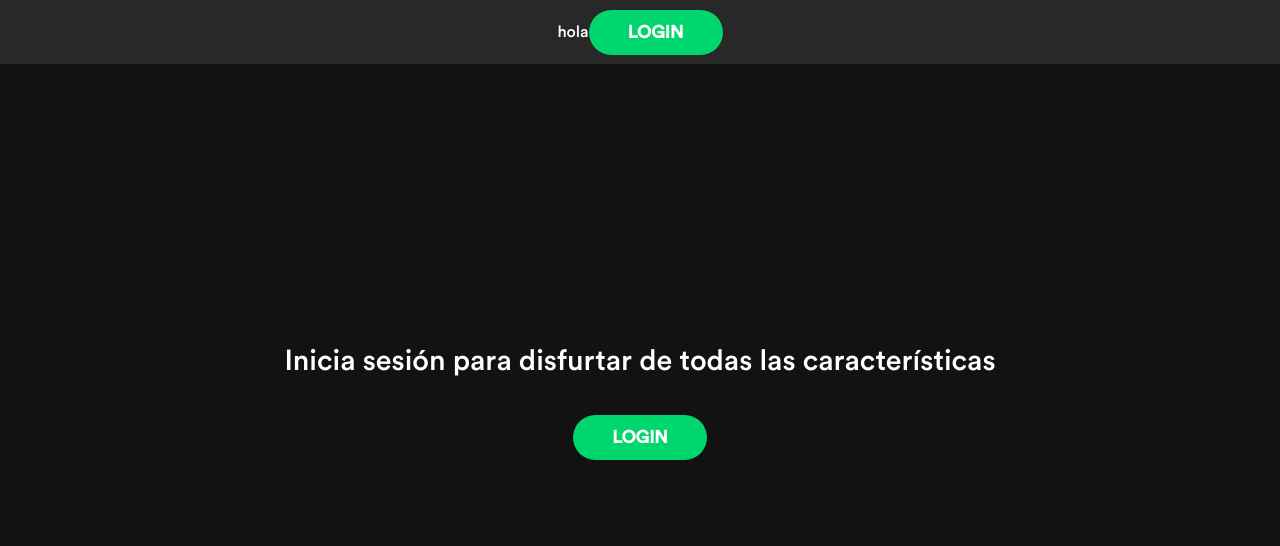
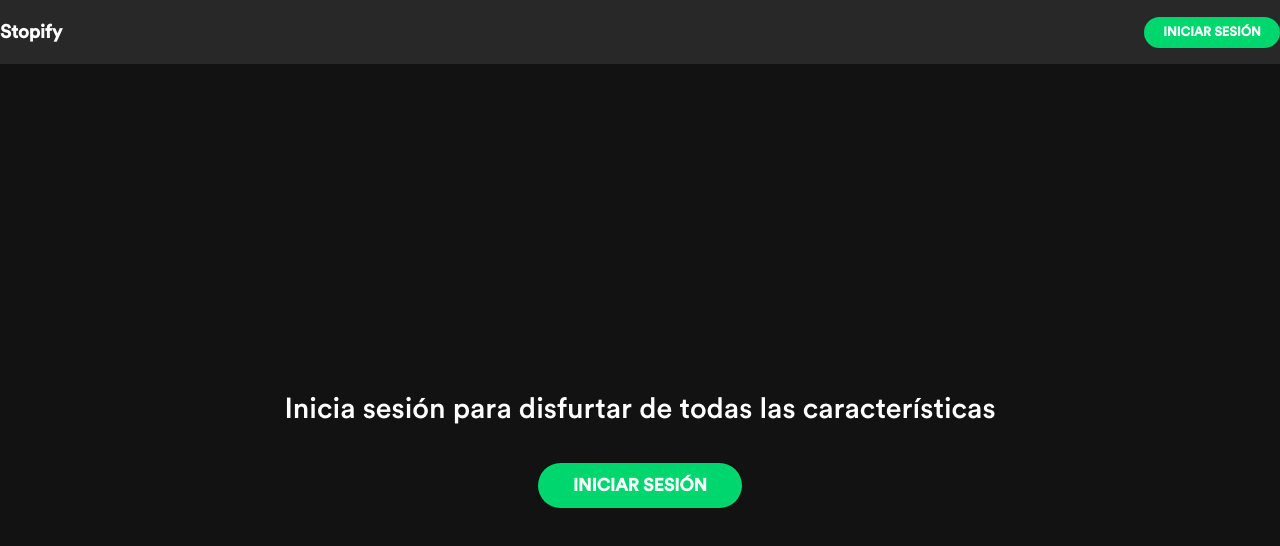
Before and after one commit to ekzGuille/stopify, a Vue app in the folder client/: page / in a window 1280 px wide. Shown: the top 546 px of the page. Built offline with nearby package versions, Linux system fonts and the light colour scheme.

Commit message:
Parametriced button styles

```diff
--- a/client/src/App.vue
+++ b/client/src/App.vue
@@ -4,9 +4,23 @@
       <router-link to="/">Home</router-link> |
       <router-link to="/about">About</router-link>
     </div>-->
+
+    <Header></Header>
     <router-view />
   </div>
 </template>
+
+<script>
+// @ is an alias to /src
+import Header from '@/components/header/Header.vue';
+
+export default {
+  name: 'App',
+  components: {
+    Header,
+  },
+};
+</script>
 
 <style lang="scss">
 @import './variables/_variables.scss';
--- a/client/src/components/header/Header.vue
+++ b/client/src/components/header/Header.vue
@@ -1,7 +1,7 @@
 <template>
   <div class="nav">
-    hola
-    <LoginButton></LoginButton>
+    <h3>Stopify</h3>
+    <LoginButton font-size="0.8rem" padding="8px" width="120px"></LoginButton>
   </div>
 </template>
 
@@ -22,11 +22,15 @@ export default class Header extends Vue {
 <style lang="scss">
 @import './../../variables/_variables.scss';
 
-.nav {
+div.nav {
   background-color: $color-sp-grey;
   height: 8vh;
   display: flex;
-  justify-content: center;
+  justify-content: space-between;
   align-items: center;
+
+  h3 {
+    background-color: $color-sp-grey;
+  }
 }
 </style>
--- a/client/src/components/login-button/LoginButton.vue
+++ b/client/src/components/login-button/LoginButton.vue
@@ -1,12 +1,28 @@
 <template>
-  <div class="login-btn">Login</div>
+  <div class="login-btn" :style="cssVariables">Iniciar sesión</div>
 </template>
 
 <script lang="ts">
-import { Component, Vue } from 'vue-property-decorator';
+import { Component, Prop, Vue } from 'vue-property-decorator';
 
-@Component
-export default class LoginButton extends Vue {}
+@Component({
+  computed: {
+    cssVariables() {
+      return {
+        '--font-size': this.$props.fontSize,
+        '--padding': this.$props.padding,
+        '--width': this.$props.width,
+      };
+    },
+  },
+})
+export default class LoginButton extends Vue {
+  @Prop({ default: '1.1rem' }) fontSize!: string;
+
+  @Prop({ default: '12px' }) padding!: string;
+
+  @Prop({ default: '180px' }) width!: string;
+}
 </script>
 
 <style lang="scss" scoped>
@@ -17,10 +33,9 @@ export default class LoginButton extends Vue {}
   background-color: $color-sp-light-green;
   font-weight: bold;
   border-radius: 500px;
-  // TODO: parametrizar estas propiedades por props
-  font-size: 1.1rem;
-  padding: 12px;
-  width: 110px;
+  font-size: var(--font-size);
+  padding: var(--padding);
+  width: var(--width);
 }
 
 .login-btn:hover {
--- a/client/src/views/Home.vue
+++ b/client/src/views/Home.vue
@@ -1,6 +1,5 @@
 <template>
   <div class="home">
-    <Header></Header>
     <main>
       <div class="content">
         <span>Inicia sesión para disfurtar de todas las características</span>
@@ -12,13 +11,11 @@
 
 <script>
 // @ is an alias to /src
-import Header from '@/components/header/Header.vue';
 import LoginButton from '@/components/login-button/LoginButton.vue';
 
 export default {
   name: 'Home',
   components: {
-    Header,
     LoginButton,
   },
 };
@@ -31,7 +28,7 @@ main {
   display: flex;
   align-items: center;
   justify-content: center;
-  height: 80vh;
+  height: 92vh;
 
   div.content {
     display: flex;
```
